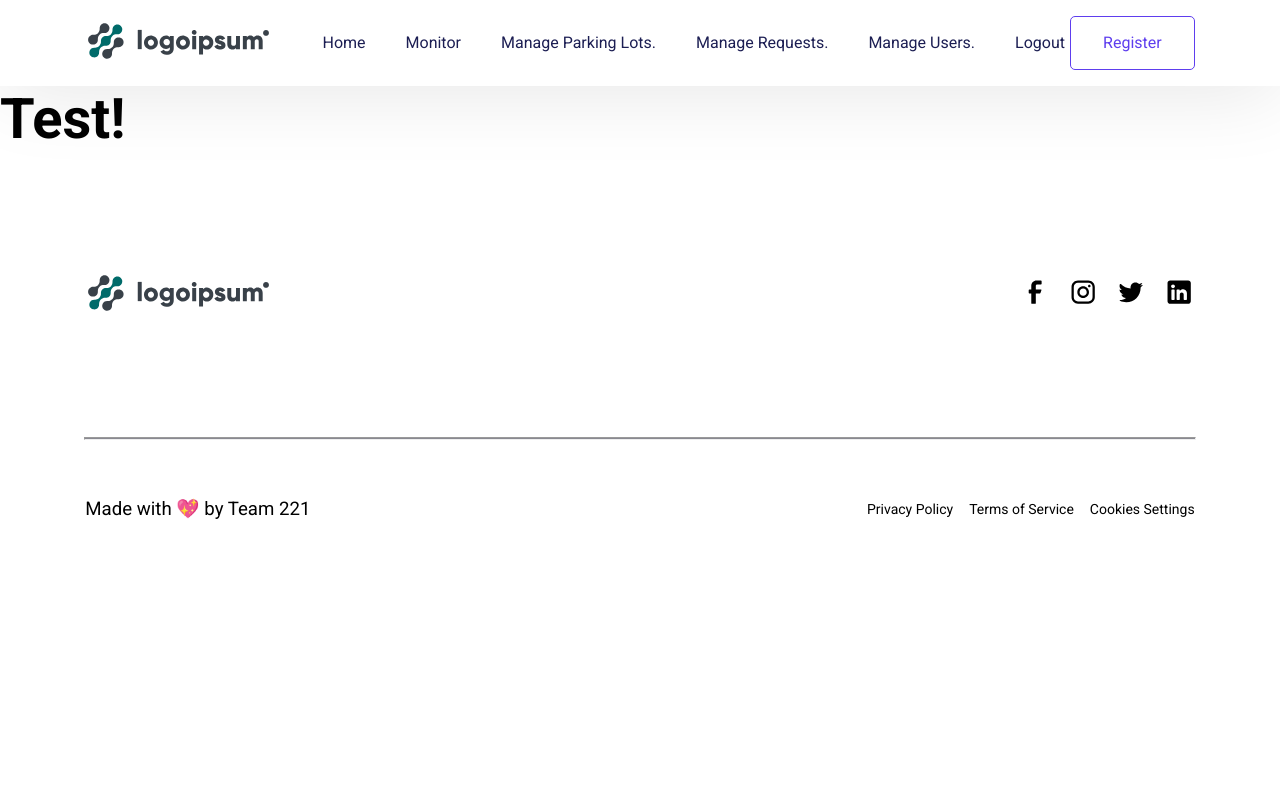
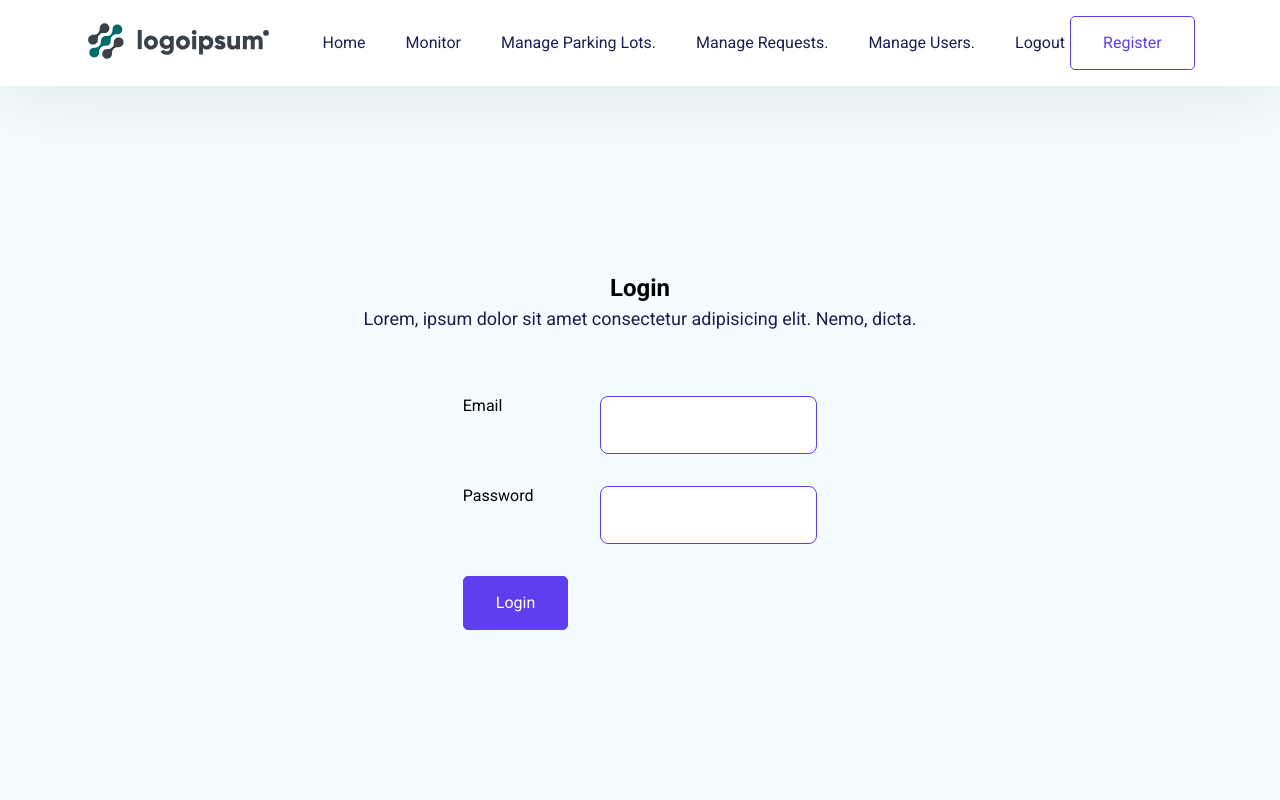
Before and after one commit to StefanoCumbo/SOFTWARE-ENGINEERING-221, a React (Create React App) app in the folder Client/: page /login in a window 1280 px wide. Shown: the top 800 px of the page. Built offline with nearby package versions, Linux system fonts and the light colour scheme.

Commit message:
login page

```diff
--- a/Client/src/App.css
+++ b/Client/src/App.css
@@ -504,3 +504,59 @@ h2{
     font-weight: 400;
     line-height: 28px;
   }
+
+
+/*  Login starts */
+.login-container {
+    display: flex;
+    justify-content: center;
+    align-items: center;
+    height: 60vh;
+    flex-direction: column;
+    background-color: var(--bg--shade);
+}
+
+.login-title {
+    margin-bottom: 35px; /* Add margin below the title */
+    color: var(--heading-color); /* Set text color */
+}
+
+.login-form {
+    max-width: 360px;
+    width: 100%;
+    padding: 20px;
+    background-color: var(--white); /* Set background color */
+    border-radius: 10px;
+    box-shadow: 0px 0px 10px rgba(0, 0, 0, 0.1);
+}
+
+.login-form .form-group {
+    margin-bottom: 18px;
+}
+
+.login-form label {
+    display: block;
+    margin-bottom: 5px;
+    color: var(--heading-color); /* Set text color */
+}
+
+.login-form input[type="email"],
+.login-form input[type="password"] {
+    width: 95%;
+    padding: 9px;
+    border-radius: 14px;
+    border: 1px solid var(--primary);
+    background: var(--white);
+}
+
+.login-form button[type="submit"] {
+    width: 100%;
+    padding: 10px;
+    background-color: var(--primary);
+    color: white;
+    border: none;
+    border-radius: 5px;
+    cursor: pointer;
+}
+
+/* Login ends */
--- a/Client/src/App.js
+++ b/Client/src/App.js
@@ -53,7 +53,7 @@ const handleLogout = ()=>{
 
 
             <Route  path='/' element={<HeroSection/>}></Route>
-            <Route path='/login' element={<Login/>}></Route> */
+            <Route path='/login' element={<Login/>}></Route>
             <Route path="/register" element={<Register setUserType={setUserType}/>} />
             <Route path="/about-us" element={<AboutUs/>} />
             <Route path="/my-skills" element={<MySkills/>} />
--- a/Client/src/Pages/Home/Login.jsx
+++ b/Client/src/Pages/Home/Login.jsx
@@ -1,12 +1,51 @@
+import React, { useState } from 'react';
+
 const Login = () => {
+    const [email, setEmail] = useState('');
+    const [password, setPassword] = useState('');
+
+    const handleSubmit = (event) => {
+        event.preventDefault();
+
+
+        // Replace w authencation code bwlow
+
+        console.log('Email:', email);
+        console.log('Password:', password);
+    };
+
     return (
-        <section id = "Login" className="login -- section">
-            <h1>
-                Test!
-            </h1>
+        <section id="Login" className="register--section">
+            <div>
+                <p className="login-title"></p>
+                <h2>Login</h2>
+                <p className="text-lg">Lorem, ipsum dolor sit amet consectetur adipisicing elit. Nemo, dicta.</p>
+            </div>
+            <form onSubmit={handleSubmit} className="register--form--container">
+                <div className="container">
+                    <label htmlFor="email" className='register--label'>Email</label>
+                    <input type="email"
+                    id="email"
+                    name="email"
+                    required
+                    className="register--input text-md"
+                    value={email} onChange={(e) => setEmail(e.target.value)} />
+
+
+                    <label htmlFor="password" className='register--label'>Password</label>
+                    <input type="password" id="password" name="password" required className="register--input text-md" value={password} onChange={(e) => setPassword(e.target.value)} />
+
+                <button type="submit" className="btn btn-primary register--form--btn">Login</button>
+                </div>
+
+            </form>
 
         </section>
-     );
+    );
 }
 
+
+
+
+
 export default Login;
```
